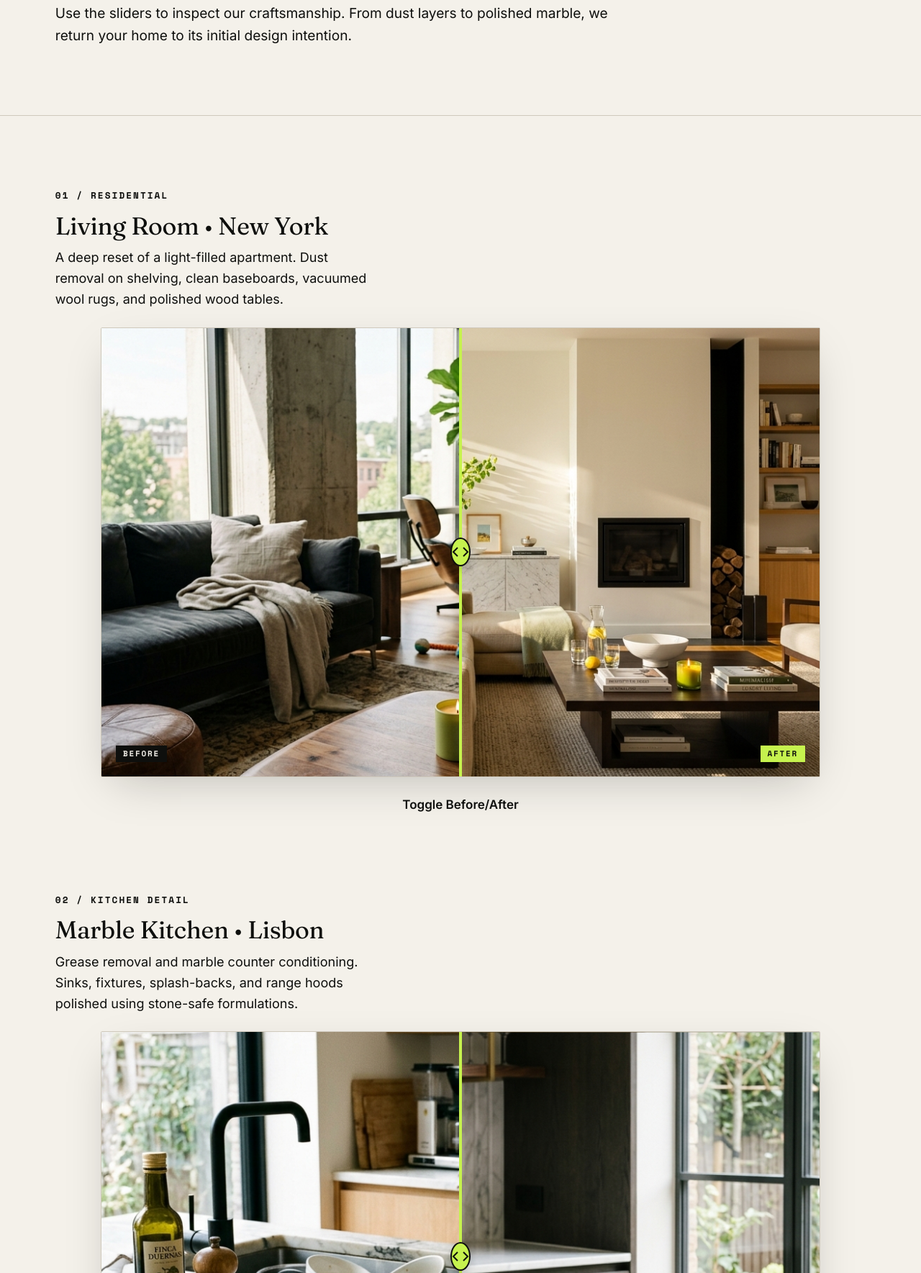
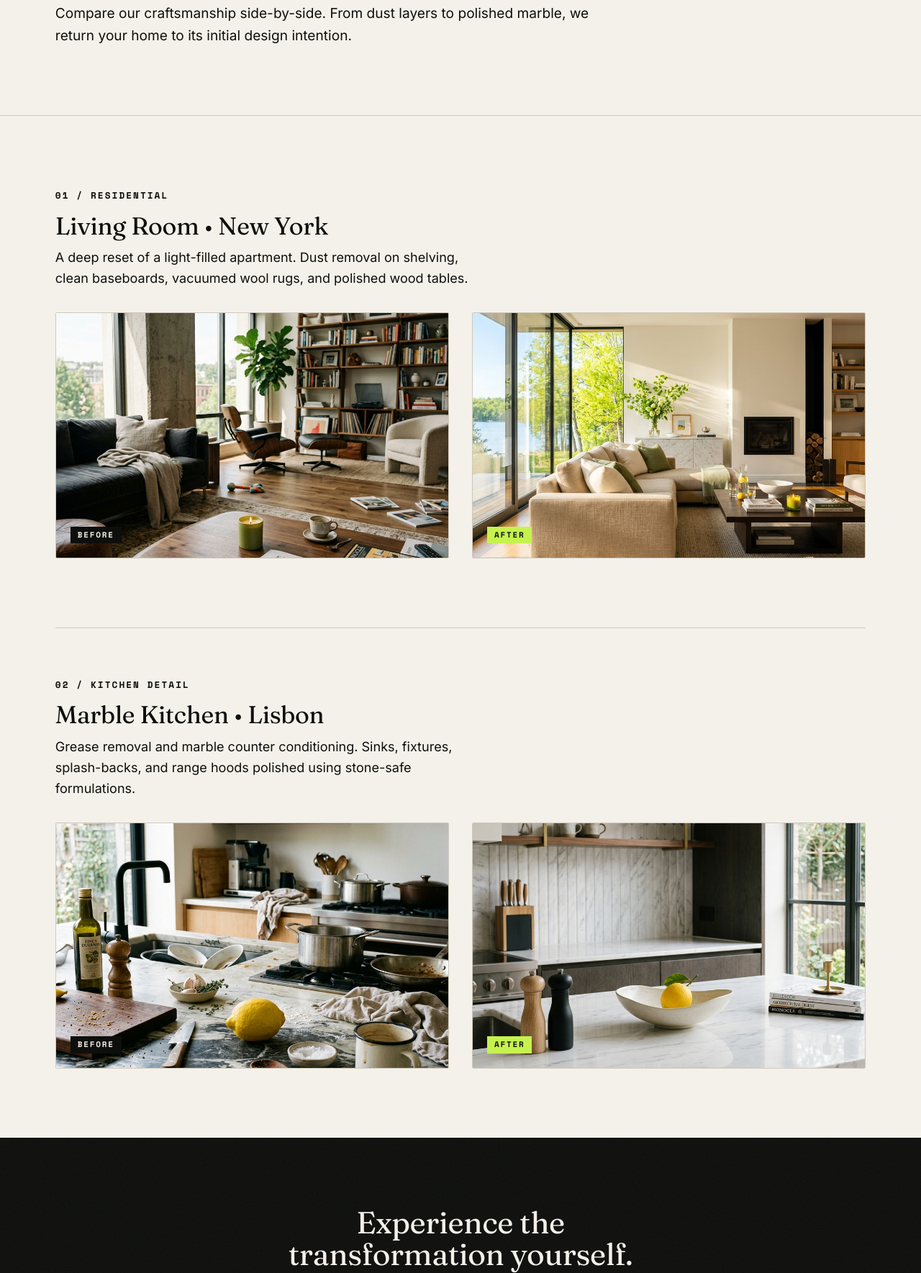
Before and after one commit to Habib7442/cleaning-company, a website built with Vite: page transformations.html in a window 1280 px wide. Shown: the part 320-2089 px from the top of the page at 72% size. Built offline with nearby package versions, Linux system fonts and the light colour scheme; some packages are replaced by stand-ins of ours.

Commit message:
Replace interactive sliders with static comparisons and integrate more high-quality editorial images

```diff
--- a/transformations.html
+++ b/transformations.html
@@ -78,89 +78,71 @@
       <div style="max-width: 800px;">
         <span class="eyebrow">Visual Proof</span>
         <h1 style="margin-top: var(--s-3); margin-bottom: var(--s-5);">Seeing is believing.</h1>
-        <p class="body-l text-muted">Use the sliders to inspect our craftsmanship. From dust layers to polished marble, we return your home to its initial design intention.</p>
+        <p class="body-l text-muted">Compare our craftsmanship side-by-side. From dust layers to polished marble, we return your home to its initial design intention.</p>
       </div>
     </section>
 
-    <!-- Interactive Comparison Grid -->
+    <!-- Static Comparison Grid -->
     <section class="section-padding container" style="border-top: 1px solid var(--line);">
       <div style="display: grid; grid-template-columns: 1fr; gap: var(--s-9);">
 
-        <!-- Slider 1: Living Room -->
+        <!-- Block 1: Living Room -->
         <div class="transformation-block">
-          <div class="grid-12" style="align-items: center; margin-bottom: var(--s-5);">
-            <div class="col-span-5">
+          <div class="grid-12" style="align-items: center; margin-bottom: var(--s-6);">
+            <div class="col-span-12">
               <span class="label-mono">01 / Residential</span>
               <h2 style="margin-top: var(--s-3); font-size: 2rem;">Living Room &bull; New York</h2>
-              <p class="text-muted" style="margin-top: var(--s-3);">A deep reset of a light-filled apartment. Dust removal on shelving, clean baseboards, vacuumed wool rugs, and polished wood tables.</p>
+              <p class="text-muted" style="margin-top: var(--s-3); max-width: 600px;">A deep reset of a light-filled apartment. Dust removal on shelving, clean baseboards, vacuumed wool rugs, and polished wood tables.</p>
             </div>
           </div>
 
-          <!-- Slider Widget -->
-          <div class="squeegee-slider" style="max-width: 1000px; margin: 0 auto;" aria-label="Living room before and after comparison">
-            <!-- Before Image -->
-            <div class="squeegee-image-container squeegee-before">
-              <img src="/assets/living_room_before.png" alt="Living room before cleaning" class="squeegee-img" />
-              <div class="squeegee-label label-mono">Before</div>
+          <!-- Static Grid -->
+          <div class="grid-12" style="gap: var(--s-6);">
+            <!-- Before -->
+            <div class="col-span-6 reveal-on-scroll">
+              <div style="position: relative; overflow: hidden; border-radius: var(--radius); border: 1px solid var(--stone); aspect-ratio: 16/10;">
+                <img src="/assets/living_room_before.png" alt="Living room before Lustra cleaning" style="width: 100%; height: 100%; object-fit: cover; display: block;" />
+                <span class="label-mono" style="position: absolute; bottom: 20px; left: 20px; background-color: var(--ink); color: var(--bone); padding: 4px 10px; font-size: 11px;">Before</span>
+              </div>
             </div>
 
-            <!-- After Image -->
-            <div class="squeegee-image-container squeegee-after">
-              <img src="/assets/living_room_after.png" alt="Living room after cleaning" class="squeegee-img" />
-              <div class="squeegee-label label-mono" style="right: 20px; left: auto; background-color: var(--citrus); color: var(--ink);">After</div>
+            <!-- After -->
+            <div class="col-span-6 reveal-on-scroll" style="transition-delay: 150ms;">
+              <div style="position: relative; overflow: hidden; border-radius: var(--radius); border: 1px solid var(--stone); aspect-ratio: 16/10;">
+                <img src="/assets/living_room_after.png" alt="Living room after Lustra cleaning" style="width: 100%; height: 100%; object-fit: cover; display: block;" />
+                <span class="label-mono" style="position: absolute; bottom: 20px; left: 20px; background-color: var(--citrus); color: var(--ink); padding: 4px 10px; font-size: 11px;">After</span>
+              </div>
             </div>
-
-            <!-- Handle -->
-            <button class="squeegee-handle" aria-label="Drag slider to compare rooms" aria-valuemin="0" aria-valuemax="100" aria-valuenow="50">
-              <span class="squeegee-handle-line"></span>
-              <span class="squeegee-handle-icon">
-                <svg width="24" height="24" viewBox="0 0 24 24" fill="none" stroke="currentColor" stroke-width="2"><path d="m8 6-6 6 6 6M16 18l6-6-6-6"/></svg>
-              </span>
-              <span class="squeegee-handle-line"></span>
-            </button>
-          </div>
-
-          <div style="text-align: center; margin-top: var(--s-4);">
-            <button class="btn-secondary squeegee-toggle-btn">Toggle Before/After</button>
           </div>
         </div>
 
-        <!-- Slider 2: Kitchen Counter -->
-        <div class="transformation-block">
-          <div class="grid-12" style="align-items: center; margin-bottom: var(--s-5);">
-            <div class="col-span-5">
+        <!-- Block 2: Kitchen Counter -->
+        <div class="transformation-block" style="border-top: 1px solid var(--line); padding-top: var(--s-8);">
+          <div class="grid-12" style="align-items: center; margin-bottom: var(--s-6);">
+            <div class="col-span-12">
               <span class="label-mono">02 / Kitchen Detail</span>
               <h2 style="margin-top: var(--s-3); font-size: 2rem;">Marble Kitchen &bull; Lisbon</h2>
-              <p class="text-muted" style="margin-top: var(--s-3);">Grease removal and marble counter conditioning. Sinks, fixtures, splash-backs, and range hoods polished using stone-safe formulations.</p>
+              <p class="text-muted" style="margin-top: var(--s-3); max-width: 600px;">Grease removal and marble counter conditioning. Sinks, fixtures, splash-backs, and range hoods polished using stone-safe formulations.</p>
             </div>
           </div>
 
-          <!-- Slider Widget -->
-          <div class="squeegee-slider" style="max-width: 1000px; margin: 0 auto;" aria-label="Kitchen counter before and after comparison">
-            <!-- Before Image -->
-            <div class="squeegee-image-container squeegee-before">
-              <img src="/assets/kitchen_before.png" alt="Kitchen counter before cleaning" class="squeegee-img" />
-              <div class="squeegee-label label-mono">Before</div>
+          <!-- Static Grid -->
+          <div class="grid-12" style="gap: var(--s-6);">
+            <!-- Before -->
+            <div class="col-span-6 reveal-on-scroll">
+              <div style="position: relative; overflow: hidden; border-radius: var(--radius); border: 1px solid var(--stone); aspect-ratio: 16/10;">
+                <img src="/assets/kitchen_before.png" alt="Kitchen counter before Lustra cleaning" style="width: 100%; height: 100%; object-fit: cover; display: block;" />
+                <span class="label-mono" style="position: absolute; bottom: 20px; left: 20px; background-color: var(--ink); color: var(--bone); padding: 4px 10px; font-size: 11px;">Before</span>
+              </div>
             </div>
 
-            <!-- After Image -->
-            <div class="squeegee-image-container squeegee-after">
-              <img src="/assets/kitchen_after.png" alt="Kitchen counter after cleaning" class="squeegee-img" />
-              <div class="squeegee-label label-mono" style="right: 20px; left: auto; background-color: var(--citrus); color: var(--ink);">After</div>
+            <!-- After -->
+            <div class="col-span-6 reveal-on-scroll" style="transition-delay: 150ms;">
+              <div style="position: relative; overflow: hidden; border-radius: var(--radius); border: 1px solid var(--stone); aspect-ratio: 16/10;">
+                <img src="/assets/kitchen_after.png" alt="Kitchen counter after Lustra cleaning" style="width: 100%; height: 100%; object-fit: cover; display: block;" />
+                <span class="label-mono" style="position: absolute; bottom: 20px; left: 20px; background-color: var(--citrus); color: var(--ink); padding: 4px 10px; font-size: 11px;">After</span>
+              </div>
             </div>
-
-            <!-- Handle -->
-            <button class="squeegee-handle" aria-label="Drag slider to compare rooms" aria-valuemin="0" aria-valuemax="100" aria-valuenow="50">
-              <span class="squeegee-handle-line"></span>
-              <span class="squeegee-handle-icon">
-                <svg width="24" height="24" viewBox="0 0 24 24" fill="none" stroke="currentColor" stroke-width="2"><path d="m8 6-6 6 6 6M16 18l6-6-6-6"/></svg>
-              </span>
-              <span class="squeegee-handle-line"></span>
-            </button>
-          </div>
-
-          <div style="text-align: center; margin-top: var(--s-4);">
-            <button class="btn-secondary squeegee-toggle-btn">Toggle Before/After</button>
           </div>
         </div>
 
```
Also changed, not shown: index.html (+51 -34 lines), public/assets/lustra_hero_clean.png (added), public/assets/lustra_services_preview.png (added), public/assets/lustra_sustainability.png (added).
